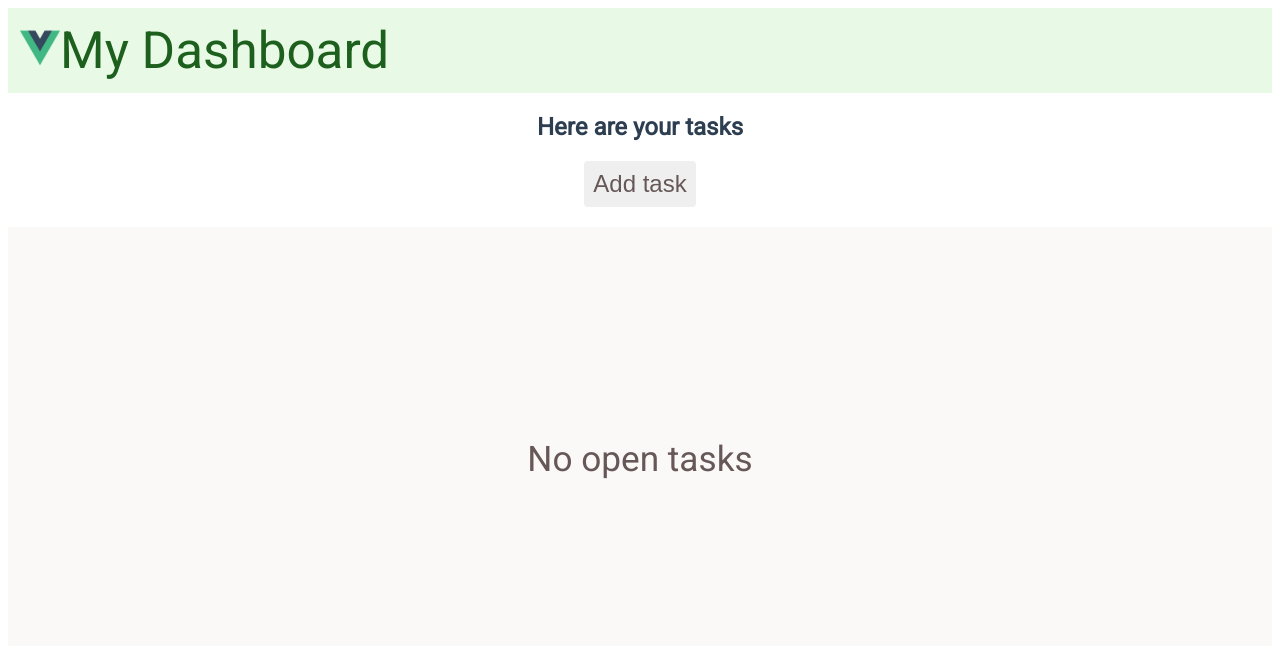
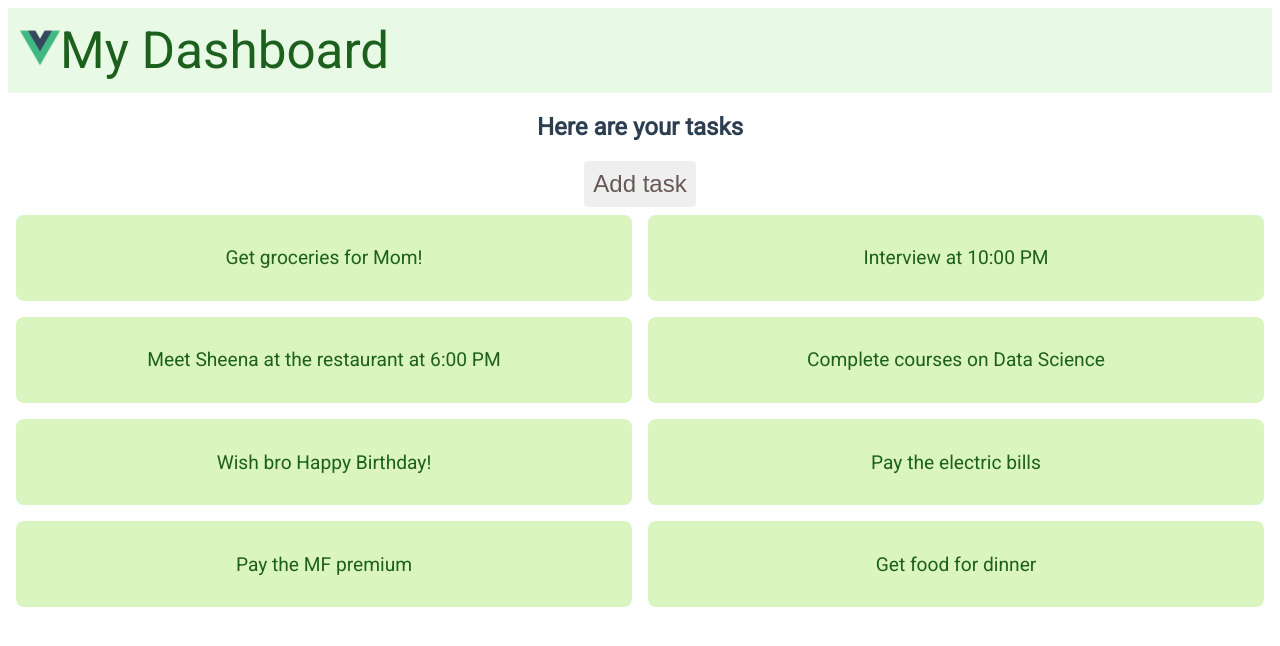
Before and after one commit to souvik-mishra/dashboard-wp, a Vue app: page / in a window 1280 px wide. Shown: the top 646 px of the page. Built offline with nearby package versions, Linux system fonts and the light colour scheme.

Commit message:
Added Mock JSON

```diff
--- a/src/components/TaskList.vue
+++ b/src/components/TaskList.vue
@@ -20,6 +20,7 @@
 
 <script>
 import AddTaskModal from './modal/AddTaskModal.vue'
+import { default as list } from '../mocks/task-list.json';
 export default {
   name: 'task-list',
   components: {
@@ -30,7 +31,7 @@ export default {
   },
   data(){
     return {
-      list: [],
+      list,
       showModal: false
     }
   },
--- /dev/null
+++ b/src/mocks/task-list.json
@@ -0,0 +1,34 @@
+[
+    {
+        "task": "Get groceries for Mom!",
+        "done": false
+    },
+    {
+        "task": "Interview at 10:00 PM",
+        "done": false
+    },
+    {
+        "task": "Meet Sheena at the restaurant at 6:00 PM",
+        "done": false
+    },
+    {
+        "task": "Complete courses on Data Science",
+        "done": false
+    },
+    {
+        "task": "Wish bro Happy Birthday!",
+        "done": false
+    },
+    {
+        "task": "Pay the electric bills",
+        "done": false
+    },
+    {
+        "task": "Pay the MF premium",
+        "done": false
+    },
+    {
+        "task": "Get food for dinner",
+        "done": false
+    }
+]
```
